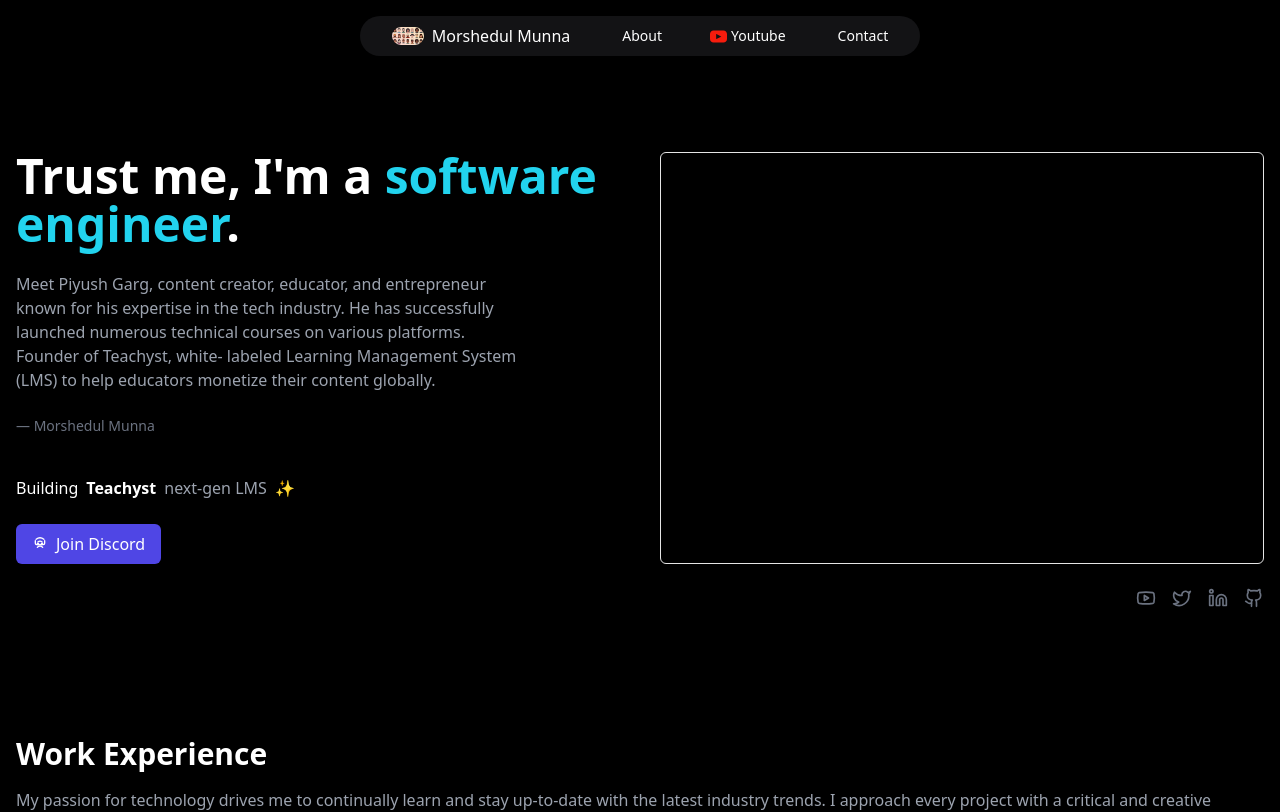
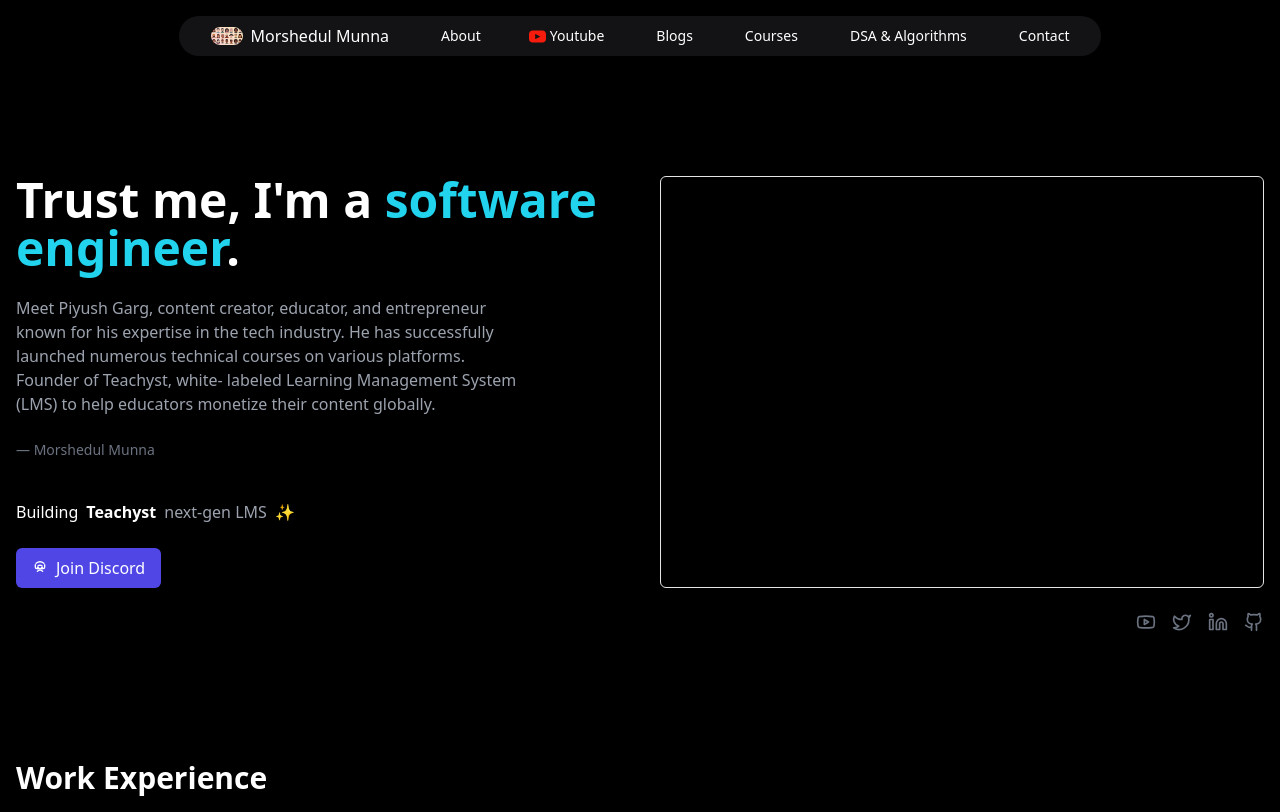
Before and after one commit to morshedulmunna/exacademy, a Next.js app: page / in a window 1280 px wide. Shown: the top 812 px of the page. Built offline with nearby package versions, Linux system fonts and the light colour scheme.

Commit message:
Enhance Header component with scroll detection for dynamic styling; add new navigation items for Blogs, Courses, and DSA & Algorithms. Update main layout to include padding for improved spacing.

```diff
--- a/src/app/(root)/page.tsx
+++ b/src/app/(root)/page.tsx
@@ -13,7 +13,7 @@ export default function Home() {
     <MaxWidthWrapper className="max-w-[1020px] h-screen">
       <div className="flex flex-col h-full">
         <Header />
-        <main className="flex-1">
+        <main className="flex-1 pt-24">
           <Hero />
           <WorkExperiance />
           <Course />
--- a/src/components/Navbar/Header.tsx
+++ b/src/components/Navbar/Header.tsx
@@ -1,6 +1,8 @@
+"use client";
+
 import Image from "next/image";
 import Link from "next/link";
-import React from "react";
+import React, { useEffect, useState } from "react";
 import { MessageSquare } from "lucide-react";
 import Discord from "@/assets/svg/Discord";
 import Youtube from "@/assets/svg/Youtube";
@@ -10,13 +12,32 @@ type Props = {};
 const NAV_ITEMS = [
   { href: "/about", label: "About", icon: null, target: "_self" },
   { href: "https://www.youtube.com/@morshedulmunna1", label: "Youtube", icon: <Youtube />, target: "_blank" },
+  { href: "/blogs", label: "Blogs", icon: null, target: "_self" },
+  { href: "/courses", label: "Courses", icon: null, target: "_self" },
+  { href: "/learn-dsa-algorithms", label: "DSA & Algorithms", icon: null, target: "_self" },
   { href: "/contact", label: "Contact", icon: null, target: "_self" },
 ] as const;
 
 export default function Header({}: Props) {
+  const [isScrolled, setIsScrolled] = useState(false);
+
+  useEffect(() => {
+    const handleScroll = () => {
+      const scrollPosition = window.scrollY;
+      setIsScrolled(scrollPosition > 0);
+    };
+
+    window.addEventListener("scroll", handleScroll);
+    return () => window.removeEventListener("scroll", handleScroll);
+  }, []);
+
   return (
-    <header className="container mx-auto py-4 hidden md:block">
-      <nav className="flex items-center justify-center bg-zinc-900/80 rounded-full px-8 py-2 backdrop-blur-sm max-w-fit mx-auto">
+    <header className={`fixed top-0 left-0 right-0 z-50 py-4 hidden md:block transition-all duration-300 ${isScrolled ? "bg-zinc-900/80 backdrop-blur-sm" : ""}`}>
+      <nav
+        className={`flex items-center justify-center ${isScrolled ? "w-full" : "max-w-fit mx-auto"} rounded-full px-8 py-2 ${
+          isScrolled ? "bg-transparent" : "bg-zinc-900/80 backdrop-blur-sm"
+        }`}
+      >
         <div className="flex items-center gap-2 mr-12">
           <Image src="/diverse-avatars.png" alt="Morshedul Munna" width={32} height={32} className="rounded-full" />
           <span className="font-medium">Morshedul Munna</span>
```
